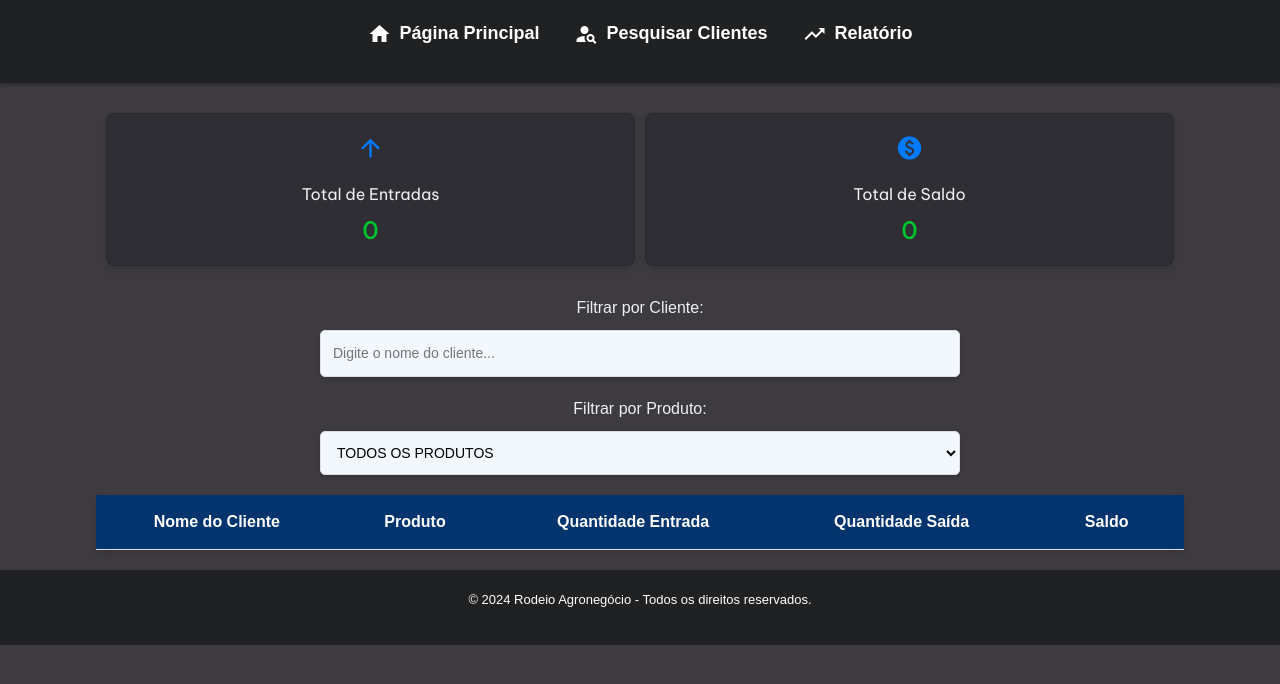
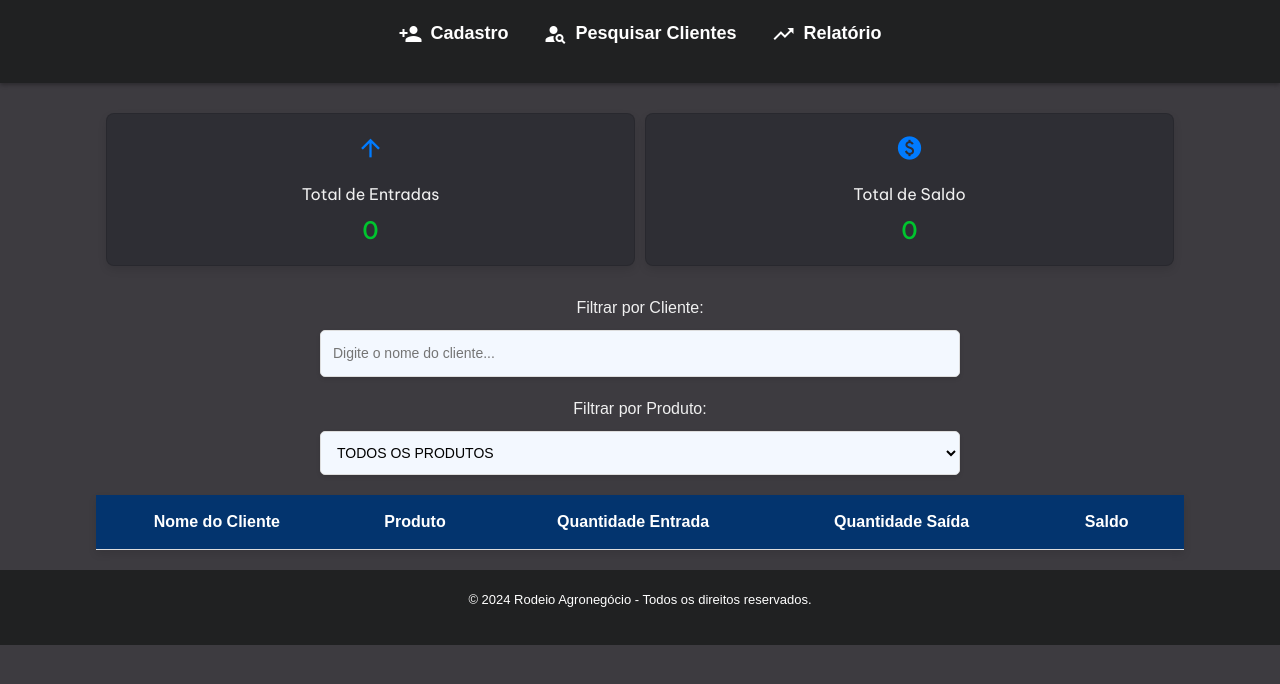
Before and after one commit to Fredaza99/rodeioagro9, a plain HTML site: page consolidado.html in a window 1280 px wide. Drawn offline with nearby package versions, Linux system fonts and the light colour scheme; no server answers; sample sign-in values are in the browser's storage; a web font is replaced by a local one.

Commit message:
Update consolidado.html

```diff
--- a/consolidado.html
+++ b/consolidado.html
@@ -231,7 +231,7 @@ footer {
 
       <nav>
     <ul class="navbar">
-            <li><a href="index.html"><span class="material-icons">home</span> Página Principal</a></li>
+      <li><a href="index.html"><span class="material-icons">person_add</span>Cadastro</a></li>
       <li><a href="cliente.html"><span class="material-icons">person_search</span> Pesquisar Clientes</a></li>
       <li><a href="consolidado.html"><span class="material-icons">trending_up</span> Relatório</a></li>
     </ul>
```
Lines whose indentation alone changed are shown as unchanged.
